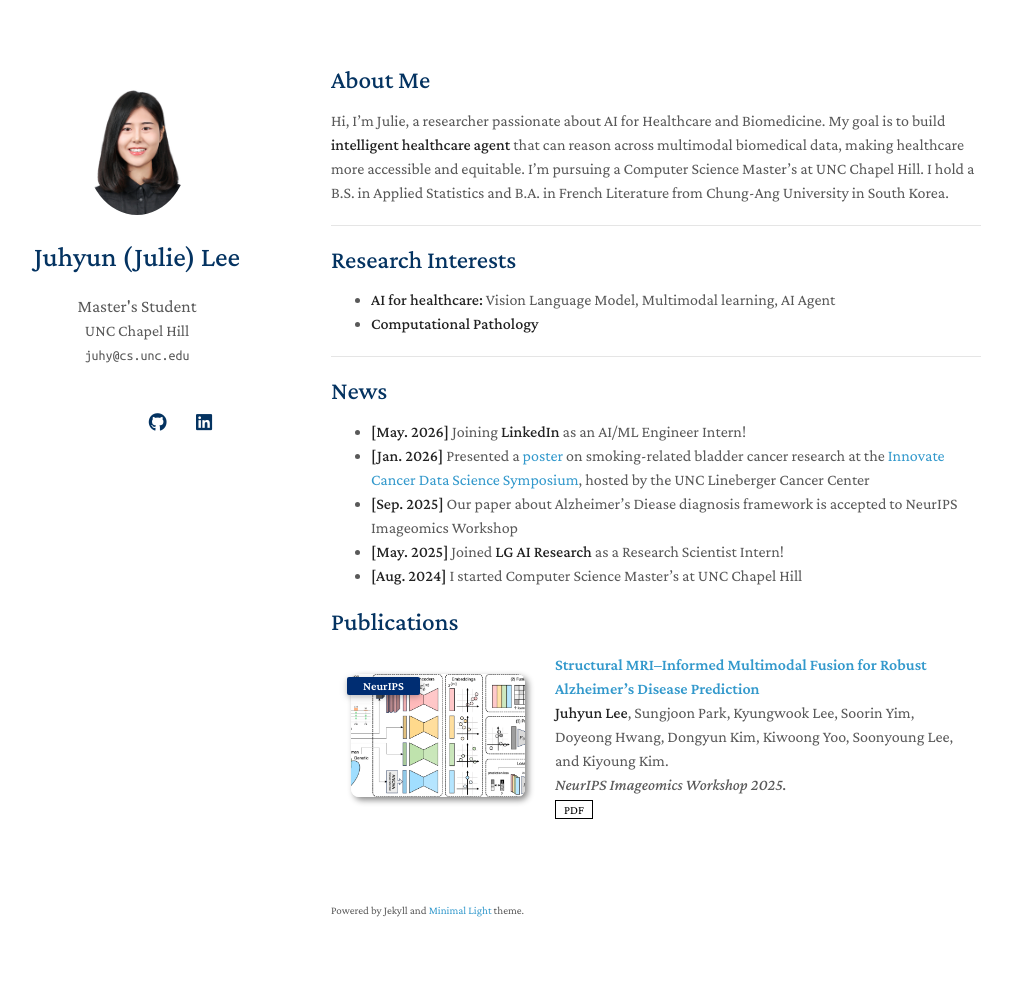
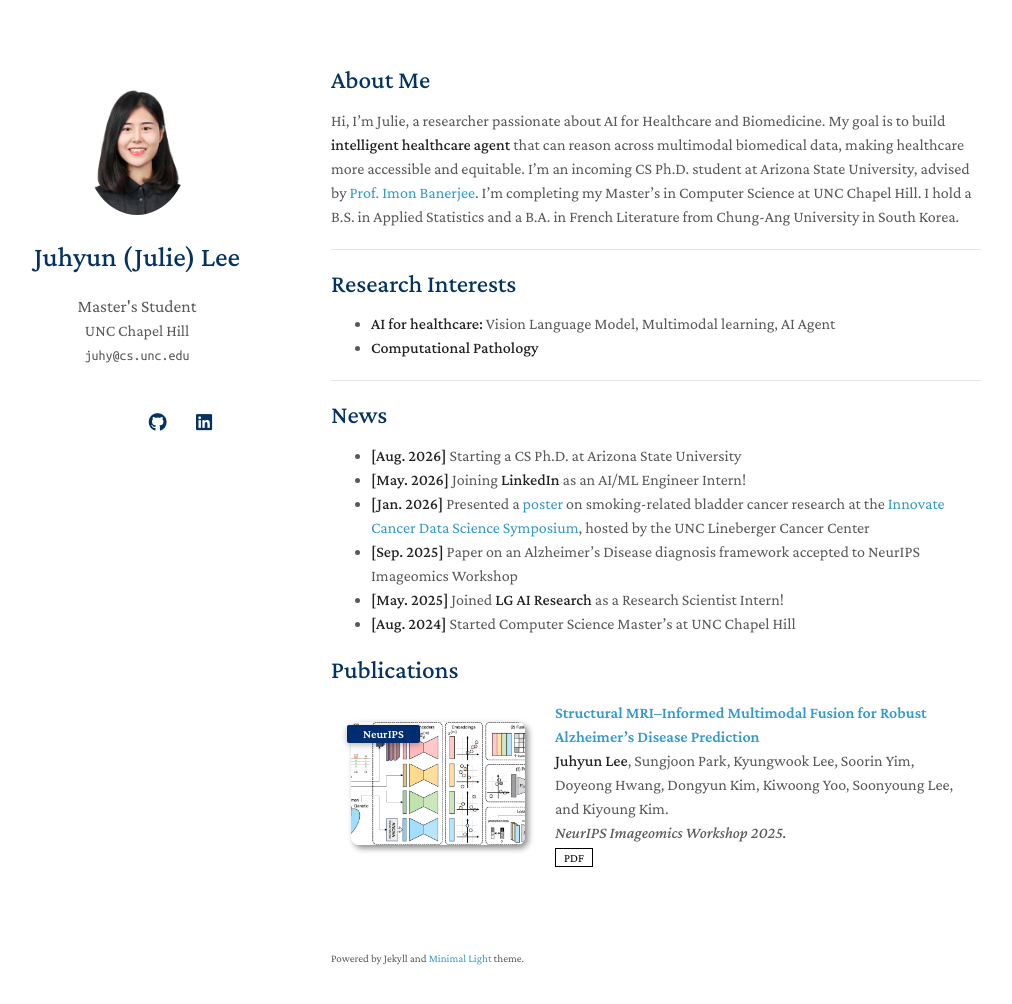
Before and after one commit to JulieOnIsland/julieonisland.github.io, a Jekyll site: the page built from index.md, in a window 1280 px wide and 1039 px high. Shown: the top 1004 px of the window, without its empty margins (139-1151 px from the left). Built offline with Jekyll 4.4.1, drawn with Linux system fonts in a browser that asks for light colours; a style sheet for code colours, icons or effects is not loaded; our own code applies the rules of GitHub Pages for plain Markdown files.

Commit message:
education update

```diff
--- a/index.md
+++ b/index.md
@@ -4,7 +4,7 @@
 
 ## About Me
 
-Hi, I’m Julie, a researcher passionate about AI for Healthcare and Biomedicine. My goal is to build <strong>intelligent healthcare agent</strong> that can reason across multimodal biomedical data, making healthcare more accessible and equitable. I'm pursuing a Computer Science Master's at UNC Chapel Hill. I hold a B.S. in Applied Statistics and B.A. in French Literature from Chung-Ang University in South Korea.
+Hi, I’m Julie, a researcher passionate about AI for Healthcare and Biomedicine. My goal is to build <strong>intelligent healthcare agent</strong> that can reason across multimodal biomedical data, making healthcare more accessible and equitable. I'm an incoming CS Ph.D. student at Arizona State University, advised by [Prof. Imon Banerjee](https://labs.engineering.asu.edu/banerjeelab/person/imon-banerjee/). I'm completing my Master's in Computer Science at UNC Chapel Hill. I hold a B.S. in Applied Statistics and a B.A. in French Literature from Chung-Ang University in South Korea.
 
 <hr>
 
@@ -16,11 +16,12 @@
 <hr>
 
 ## News
+- **[Aug. 2026]** Starting a CS Ph.D. at Arizona State University
 - **[May. 2026]** Joining **LinkedIn** as an AI/ML Engineer Intern!
 - **[Jan. 2026]** Presented a [poster](https://drive.google.com/file/d/1hMnJokXWkbv88SlsV7-d3_xrufFG25Xg/view?usp=sharing) on smoking-related bladder cancer research at the [Innovate Cancer Data Science Symposium](https://unclineberger.org/event/innovate-cancer-data-science-symposium-2026/), hosted by the UNC Lineberger Cancer Center
-- **[Sep. 2025]** Our paper about Alzheimer's Diease diagnosis framework is accepted to NeurIPS Imageomics Workshop
+- **[Sep. 2025]** Paper on an Alzheimer's Disease diagnosis framework accepted to NeurIPS Imageomics Workshop
 - **[May. 2025]** Joined **LG AI Research** as a Research Scientist Intern!
-- **[Aug. 2024]** I started Computer Science Master's at UNC Chapel Hill
+- **[Aug. 2024]** Started Computer Science Master's at UNC Chapel Hill
 
 {% include_relative _includes/publications.md %}
 
```
